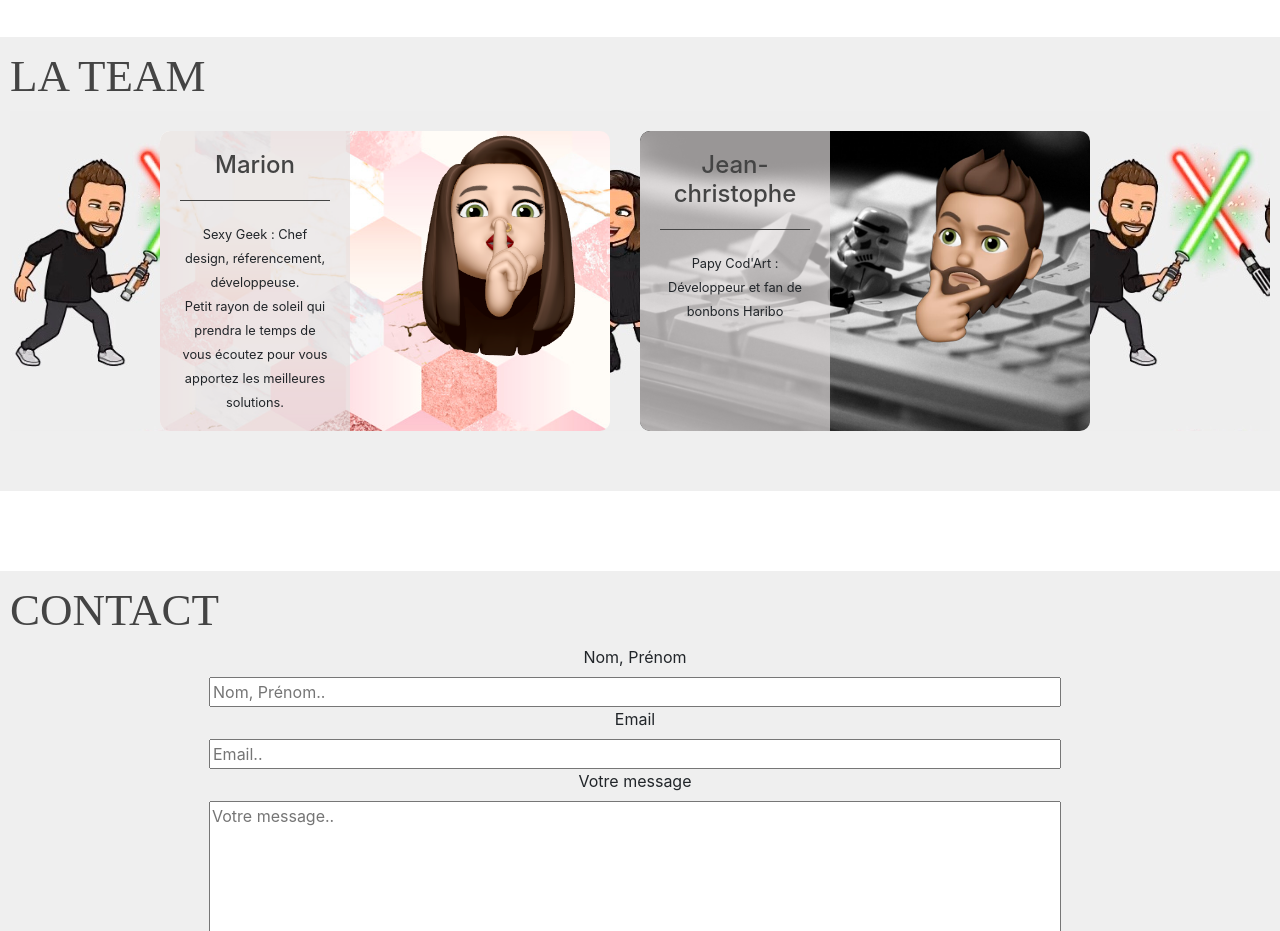
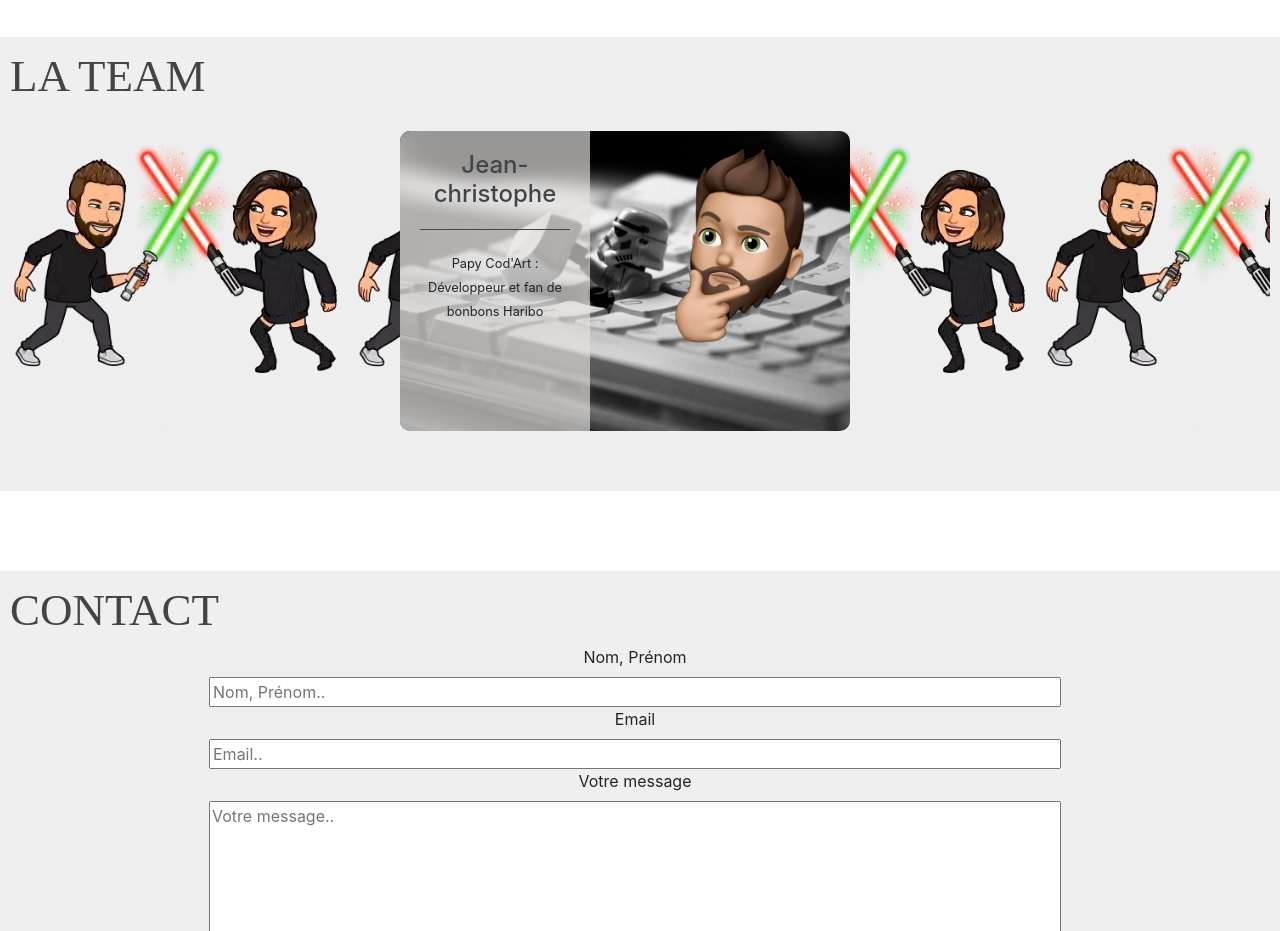
Before and after one commit to LiSplib/web-agency, a plain HTML site: page index.html in a window 1280 px wide. Shown: the part 2880-3811 px from the top of the page. Drawn offline with nearby package versions, Linux system fonts and the light colour scheme.

Commit message:
edit style

```diff
--- a/index.html
+++ b/index.html
@@ -157,13 +157,13 @@
             <div class="wrapper">
                 <h1 class="mt-n5">LA TEAM</h1>
                 <div class="demo d-flex star">
-                    <div class="cards marion">
+                    <!-- <div class="cards marion">
                         <div class="overlay2 mafarifironfon">
                             <h4>Marion</h4>
                             <p><small>Sexy Geek : Chef design, réferencement, développeuse.<br>
                                 Petit rayon de soleil qui prendra le temps de vous écoutez pour vous apportez les meilleures solutions.</small></p>
                         </div>
-                    </div>
+                    </div> -->
                     <div class="cards jay-cy">
                         <div class="overlay2 lisplib">
                             <h4>Jean-christophe</h4>
```
